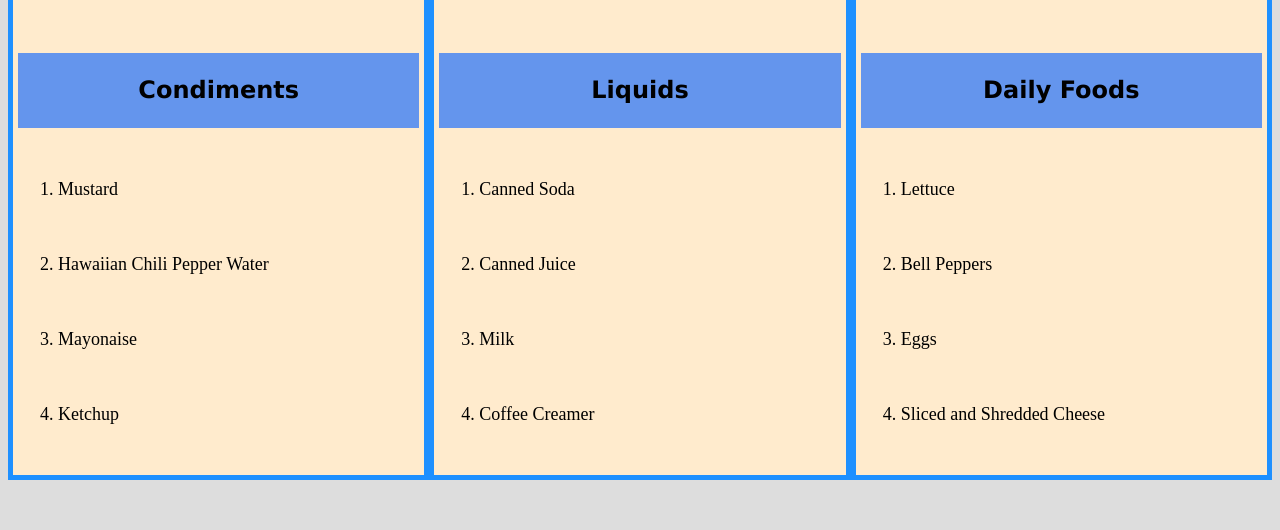
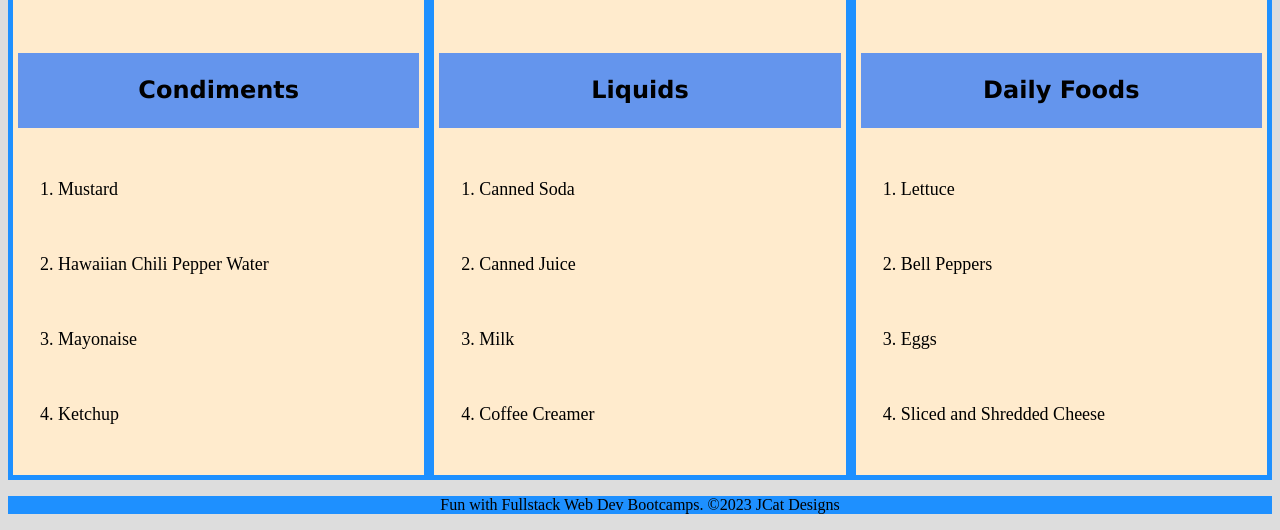
Before and after one commit to jcatekista/FSWebDev, a plain HTML site: page block06/grocerylist.html in a window 1280 px wide. Shown: the part 1538-2068 px from the top of the page. Before the commit the page ends 2026 px from the top, so only its background shows below. Drawn offline with Linux system fonts and the light colour scheme.

Commit message:
added footer and minor adjustments

```diff
--- a/block06/grocerylist.html
+++ b/block06/grocerylist.html
@@ -12,6 +12,7 @@
     }
   </style>
 </head>
+<body>
 <h1>My Grocery List</h1>
 <h2>Pantry Items</h2>
 <section>
@@ -83,4 +84,8 @@
     </div>
   </div>
 </section>
+<footer>
+  <p>Fun with Fullstack Web Dev Bootcamps.  &copy;2023 JCat Designs </p>
+</footer>
+</body>
 </html>
--- a/block06/grocerystyles.css
+++ b/block06/grocerystyles.css
@@ -42,3 +42,9 @@ h3 {
 img {
   max-width: 100%;
 }
+
+footer {
+  background-color: dodgerblue;
+  text-align: center;
+  width: 100%;
+}
```
